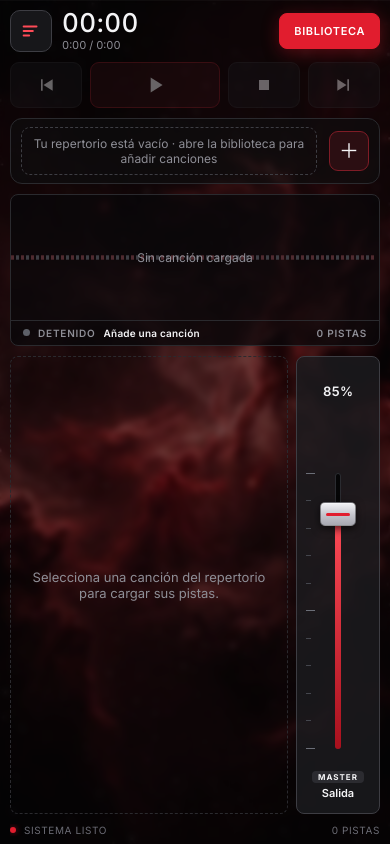
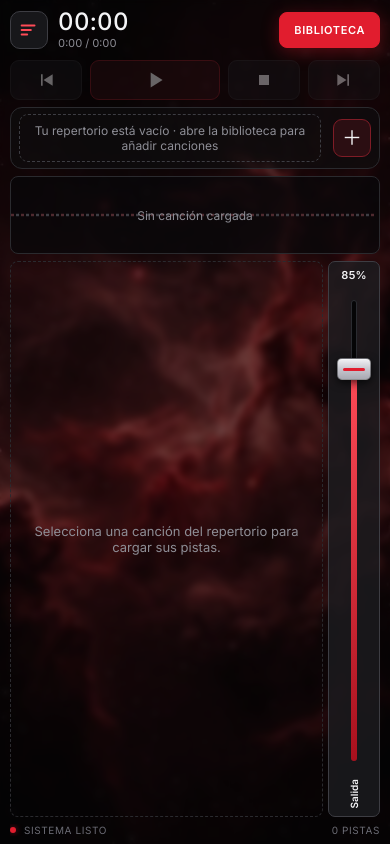
Before and after one commit to Samuel-ch4p/multitracks-live, a React (Vite) app: page / in a window 390 px wide. Built offline with nearby package versions, Linux system fonts and the light colour scheme.

Commit message:
ajuste celular

```diff
--- a/src/App.css
+++ b/src/App.css
@@ -256,7 +256,7 @@
 
 .fader-wrap { display: flex; flex: 1; min-height: 90px; justify-content: center; }
 .channel.master .fader-wrap { margin-top: 46px; }
-.fader { position: relative; display: flex; width: 100%; height: 100%; justify-content: center; padding: 14px 0; touch-action: none; cursor: pointer; }
+.fader { position: relative; display: flex; width: 100%; height: 100%; justify-content: center; padding: 14px 0; cursor: pointer; }
 .fader:focus-visible { outline-offset: -2px; border-radius: 6px; }
 .fader-scale { position: absolute; top: 14px; bottom: 14px; left: 4px; display: flex; flex-direction: column; justify-content: space-between; }
 .fader-scale i { display: block; width: 5px; height: 1px; background: #44464d; }
@@ -359,40 +359,92 @@
 ::-webkit-scrollbar-thumb { border-radius: 10px; background: #33343a; }
 
 /* ---------- Pantallas pequeñas ---------- */
-@media (max-width: 820px) {
-  .app { height: 100%; margin: 0; padding: max(10px, env(safe-area-inset-top)) max(10px, env(safe-area-inset-right)) max(8px, env(safe-area-inset-bottom)) max(10px, env(safe-area-inset-left)); border: 0; border-radius: 0; }
-  .brand-text { display: none; }
+/* Gestos: los faders solo toman el arrastre vertical; el horizontal desplaza los canales. */
+.fader { touch-action: pan-x; }
+.channels { touch-action: pan-x; overscroll-behavior: contain; }
+
+@media (max-width: 820px), (max-height: 500px) {
+  .app {
+    height: 100%;
+    margin: 0;
+    gap: 8px;
+    padding: max(10px, env(safe-area-inset-top)) max(10px, env(safe-area-inset-right)) max(8px, env(safe-area-inset-bottom)) max(10px, env(safe-area-inset-left));
+    overflow: hidden;
+    border: 0;
+    border-radius: 0;
+    box-shadow: none;
+  }
+  .brand-text, .strip-label, .tempo, .top-actions .pill-btn:first-child, .statusbar .brandline, .wave-meta, .channel-remove { display: none; }
   .brand { margin-right: 0; }
-  .strip-label { display: none; }
   .topbar { grid-template-columns: auto 1fr auto; gap: 10px; }
-  .tempo { display: none; }
   .transport { grid-column: 1 / -1; order: 3; }
   .icon-btn { flex: 1; width: auto; }
   .play-btn { flex: 2; width: auto; }
-  .clock strong { font-size: 26px; }
   .top-actions { justify-self: end; grid-column: 3; grid-row: 1; }
-  .top-actions .pill-btn:first-child { display: none; }
-  .song-card { flex-basis: 190px; }
-  .wave-panel { flex-basis: clamp(90px, 18vh, 160px); }
-  .statusbar .brandline { display: none; }
   .statusbar { grid-template-columns: 1fr auto; }
-  .channel { flex-basis: 74px; padding: 20px 5px 8px; }
-  .channel.master { flex-basis: 84px; }
-  .chip { width: 30px; }
-  .fader-cap { width: 36px; }
+  .mixer { flex: 1 1 0; min-height: 0; }
+  .song-card { flex-basis: 176px; }
+  .wave-panel { flex-basis: clamp(80px, 16vh, 150px); }
+  .channel { flex-basis: 70px; padding: 8px 5px 10px; }
+  .channel.master { flex-basis: 76px; }
 }
 
-@media (max-height: 700px) {
-  .wave-panel { flex-basis: 110px; }
+/* Celular en vertical: todo cabe en una sola pantalla, nombres en vertical. */
+@media (max-width: 600px) and (orientation: portrait) {
+  .app { gap: 7px; }
+  .brand-logo { width: 38px; height: 38px; }
+  .clock strong { font-size: 24px; }
+  .icon-btn, .play-btn { height: 40px; }
+  .songstrip { padding: 6px 8px; }
+  .song-card { flex-basis: 168px; }
+  .song-art { flex-basis: 38px; height: 38px; }
+  .add-song { flex-basis: 38px; width: 38px; height: 38px; }
+  .wave-panel { flex: 0 0 78px; }
+  .mixer { gap: 5px; }
+  .channels { gap: 3px; }
+  .channel { flex: 1 0 40px; gap: 6px; padding: 6px 3px 8px; border-radius: 7px; }
+  .channel.master { flex: 0 0 52px; }
+  .channel-top { flex-direction: column; align-items: center; min-height: 0; gap: 4px; }
+  .chip { width: 32px; height: 24px; font-size: 10px; }
+  .master-readout { font-size: 11px; }
+  .pan, .fader-scale, .channel-name .tag { display: none; }
+  .fader { padding: 12px 0; }
+  .fader-wrap { min-height: 0; }
+  .channel.master .fader-wrap { margin-top: 0; }
+  .fader-cap { width: 34px; height: 22px; }
+  .channel-name { min-height: 0; flex: 0 0 auto; }
+  .channel-name strong { max-height: 76px; font-size: 10px; text-align: left; writing-mode: vertical-rl; transform: rotate(180deg); }
 }
 
-@media (max-height: 520px) and (orientation: landscape) {
-  .app { gap: 6px; padding-top: 6px; }
-  .wave-panel { flex-basis: 84px; }
-  .wave-meta { display: none; }
-  .pan { display: none; }
-  .fader-wrap { min-height: 60px; }
-  .channel.master .fader-wrap { margin-top: 0; }
+/* Celular en horizontal: una sola fila arriba y el mezclador aprovecha el alto. */
+@media (max-height: 500px) and (orientation: landscape) {
+  .app { gap: 6px; padding-top: max(6px, env(safe-area-inset-top)); padding-bottom: max(4px, env(safe-area-inset-bottom)); }
+  .topbar { grid-template-columns: auto auto 1fr auto; gap: 12px; }
+  .brand-logo { width: 36px; height: 36px; }
+  .clock strong { font-size: 22px; }
+  .clock span { font-size: 10px; }
+  .transport { grid-column: auto; order: 0; justify-self: center; }
+  .icon-btn { flex: none; width: 52px; height: 38px; }
+  .play-btn { flex: none; width: 92px; height: 38px; }
+  .top-actions { grid-column: auto; grid-row: auto; }
+  .pill-btn { min-height: 34px; }
+  .songstrip { gap: 8px; padding: 4px 8px; }
+  .song-card { flex-basis: 172px; padding: 3px 26px 3px 3px; }
+  .song-art { flex-basis: 34px; height: 34px; }
+  .add-song { flex-basis: 34px; width: 34px; height: 34px; }
+  .wave-panel { flex: 0 0 54px; }
+  .channels { gap: 4px; }
+  .channel { flex: 1 0 64px; gap: 5px; padding: 5px 5px 6px; }
+  .channel.master { flex: 0 0 72px; }
+  .channel-top { min-height: 0; }
+  .chip { width: 30px; height: 24px; font-size: 10px; }
+  .pan, .fader-scale, .channel-name .tag { display: none; }
+  .fader { padding: 10px 0; }
+  .fader-wrap, .channel.master .fader-wrap { min-height: 0; margin-top: 0; }
+  .fader-cap { width: 40px; height: 20px; }
+  .channel-name { min-height: 0; }
+  .channel-name strong { font-size: 10px; }
+  .statusbar { font-size: 9px; }
 }
 
 /* ---------- Origen de canciones ---------- */
--- a/src/App.tsx
+++ b/src/App.tsx
@@ -96,6 +96,20 @@ function trackLabel(name: string) {
   if (/vocal|voz|choir|coros/.test(value)) return "VOX";
   if (/loop|click|guide|cue/.test(value)) return "GUIDE";
   return "AUDIO";
+}
+
+/** Quita de los nombres de pista el prefijo que comparten todas ("Jubilo - Bajo" → "Bajo"). */
+function trackDisplayNames(names: string[]): string[] {
+  if (names.length < 2) return names;
+  let prefix = names[0];
+  for (const name of names.slice(1)) {
+    while (prefix && !name.startsWith(prefix)) prefix = prefix.slice(0, -1);
+  }
+  const boundary = prefix.search(/[\s\-_–.]+[^\s\-_–.]*$/);
+  const cut = boundary >= 0 ? prefix.slice(0, boundary) + (prefix.slice(boundary).match(/^[\s\-_–.]+/)?.[0] ?? "") : "";
+  if (cut.replace(/[\s\-_–.]+$/, "").length < 3) return names;
+  const stripped = names.map((name) => name.slice(cut.length));
+  return stripped.every((name) => name.length > 0) ? stripped : names;
 }
 
 function panLabel(pan: number) {
@@ -519,6 +533,7 @@ export default function App() {
   const bpm = bpmFromName(songName);
   const activeIndex = playlist.findIndex((song) => song.id === activeSongId);
   const hasSolo = tracks.some((track) => track.solo);
+  const displayNames = trackDisplayNames(tracks.map((track) => track.name));
 
   return (
     <main className="app">
@@ -646,7 +661,7 @@ export default function App() {
                   </div>
                   <div className="channel-name">
                     <span className={`tag tag-${index % 6}`}>{trackLabel(track.name)}</span>
-                    <strong title={track.name}>{track.name}</strong>
+                    <strong title={track.name}>{displayNames[index]}</strong>
                   </div>
                   <button className="channel-remove" onClick={() => removeTrack(track.id)} aria-label={`Eliminar pista ${track.name}`}>×</button>
                 </article>
```
